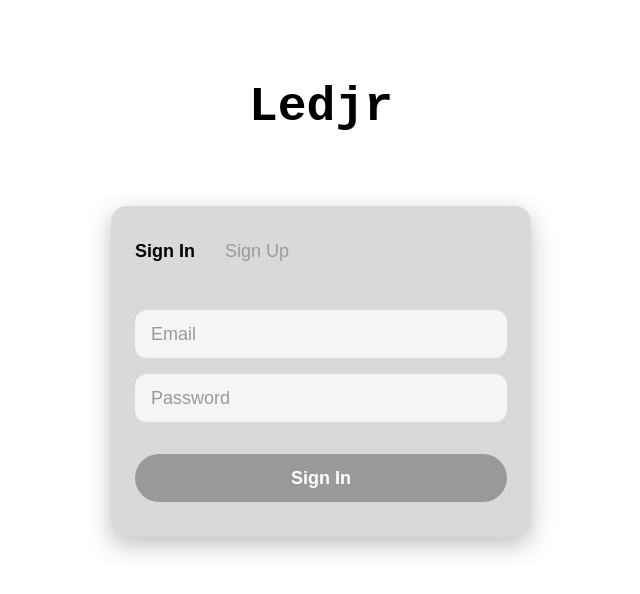
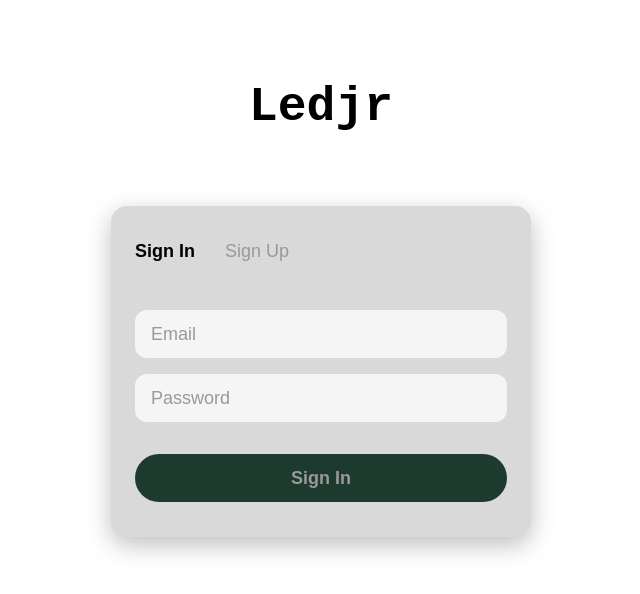
Before and after one commit to carascoy/Ledjr, a React (Vite) app in the folder frontend/: page / in a window 1280 px wide. Shown: the top 594 px of the page, without its empty margins (319-959 px from the left). Built offline with nearby package versions, Linux system fonts and the light colour scheme.

Commit message:
Small fix

```diff
--- a/frontend/src/styles/AuthPage.css
+++ b/frontend/src/styles/AuthPage.css
@@ -116,6 +116,7 @@
 }
 
 .auth-submit:disabled{
-    background: #999999;
+    color: #999999;
+    background: #1C3B2E;
     cursor: not-allowed;
 }
```
